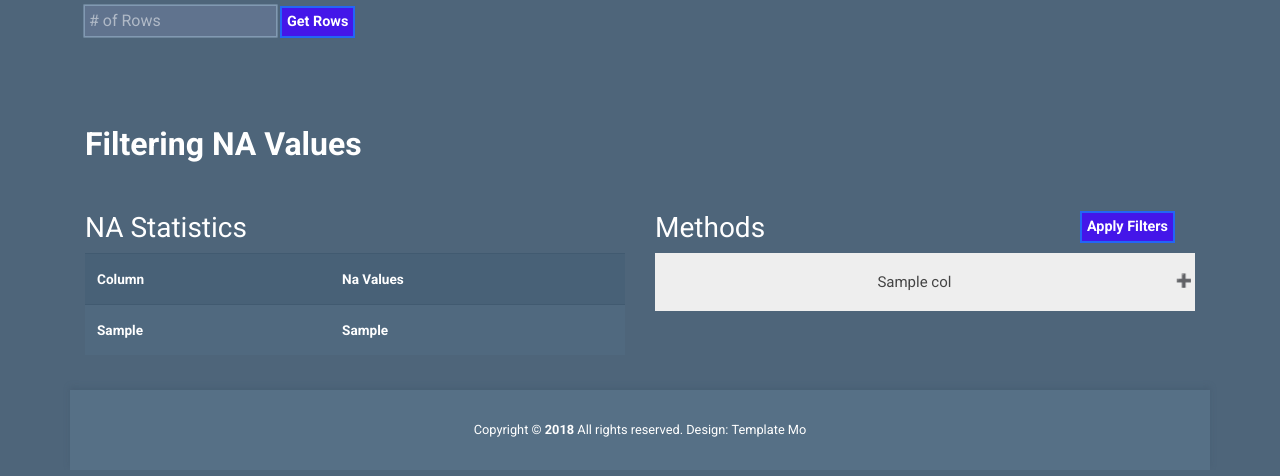
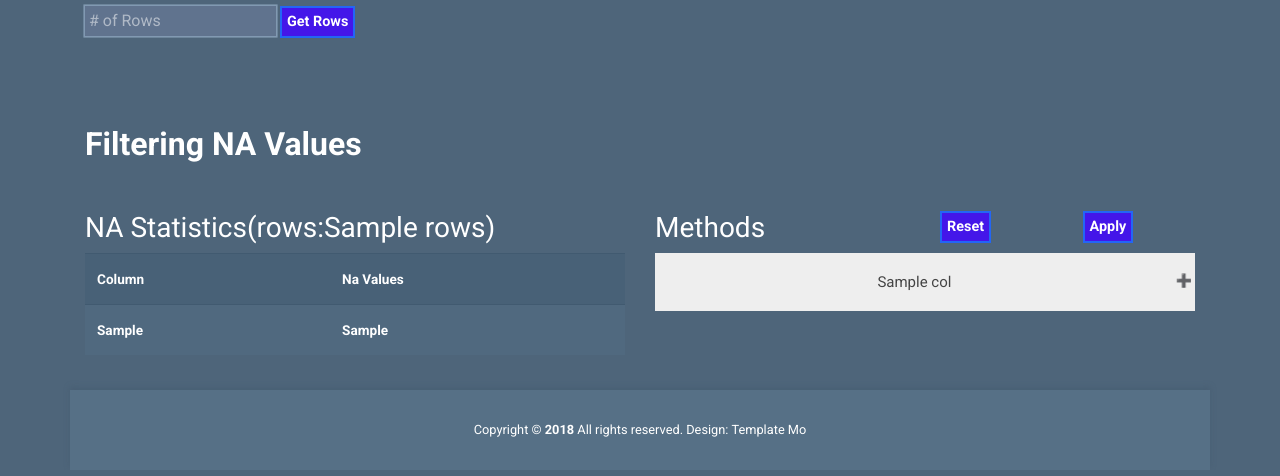
Before and after one commit to ajithpious/MLView, a Django app: template templates/clean.html in a window 1280 px wide. Shown: the part 238-714 px from the top of the page. Run offline with Django 3.2, Linux system fonts and the light colour scheme; the template is opened without the code that fills it: most values are stand-ins (such as "Sample title", 1, 10 or a date in 2020); some libraries are stand-ins or nearby versions.

Commit message:
added reset filter feature

```diff
--- a/prepare/urls.py
+++ b/prepare/urls.py
@@ -1,3 +1,4 @@
+from prepare.views import reset
 from prepare.views import cleanna
 from prepare.views import getRows
 from prepare.views import cleanse
@@ -5,5 +6,6 @@ from django.urls import path
 urlpatterns = [
     path("",cleanse),
     path("getRows",getRows),
-    path('cleanna',cleanna)
+    path('cleanna',cleanna),
+    path('reset',reset)
 ]
--- a/templates/clean.html
+++ b/templates/clean.html
@@ -139,7 +139,7 @@
                     </label> -->
                     <div class="row">
                         <div class='col'>
-                            <h3 class="text-white">NA Statistics</h3>
+                            <h3 class="text-white">NA Statistics(rows:{{rows}})</h3>
                         </div>
                     </div>
                     <div class="tm-product-table-container">
@@ -163,16 +163,37 @@
                 </div>
 
                 <div class='col'>
-                    <form enctype="multipart/form-data" action="/cleanse/cleanna" method="POST">
-                        {% csrf_token %}
+                    <!-- <form enctype="multipart/form-data" action="/cleanse/cleanna" method="POST">
+                        {% csrf_token %} -->
                     <div class="row">
                         <div class="col">
                             <h3 class="text-white">Methods</h3>
                         </div>
                         <div class="col">
-                                <div class='right'>
-                                    <button type="submit" class="btn-new btn-secondary">Apply Filters</button>
+                            <div class="row">
+                                <div class="col">
+                                    <form enctype="multipart/form-data" action="/cleanse/reset" method="POST">
+                                        {% csrf_token %}
+                                        <button type="submit" class="btn-new btn-secondary">Reset</button>
+                                    </form>
                                 </div>
+                                <div class="col">
+                                    <form enctype="multipart/form-data" action="/cleanse/cleanna" method="POST">
+                                        {% csrf_token %}
+
+                                        <button type="submit" class="btn-new btn-secondary">Apply</button>
+                                </div>
+                            </div>
+                            <!-- <div style="display: inline-block;">
+                                <div style="text-align: right; display: inline-block;">
+                                    <button type="submit" style="display: inline-block;" class="btn-new btn-secondary">Reset</button>
+                                </div>
+                                <form enctype="multipart/form-data" action="/cleanse/cleanna" method="POST">
+                                    {% csrf_token %}
+                                    <div style="text-align: right;display: inline-block;">
+                                        <button type="submit" style="display: inline-block;" class="btn-new btn-secondary">Apply</button>
+                                    </div>
+                            </div> -->
                         </div>
                     </div>
 
```
Also changed, not shown: prepare/views.py (+12 -3 lines). Lines whose indentation alone changed are shown as unchanged.
